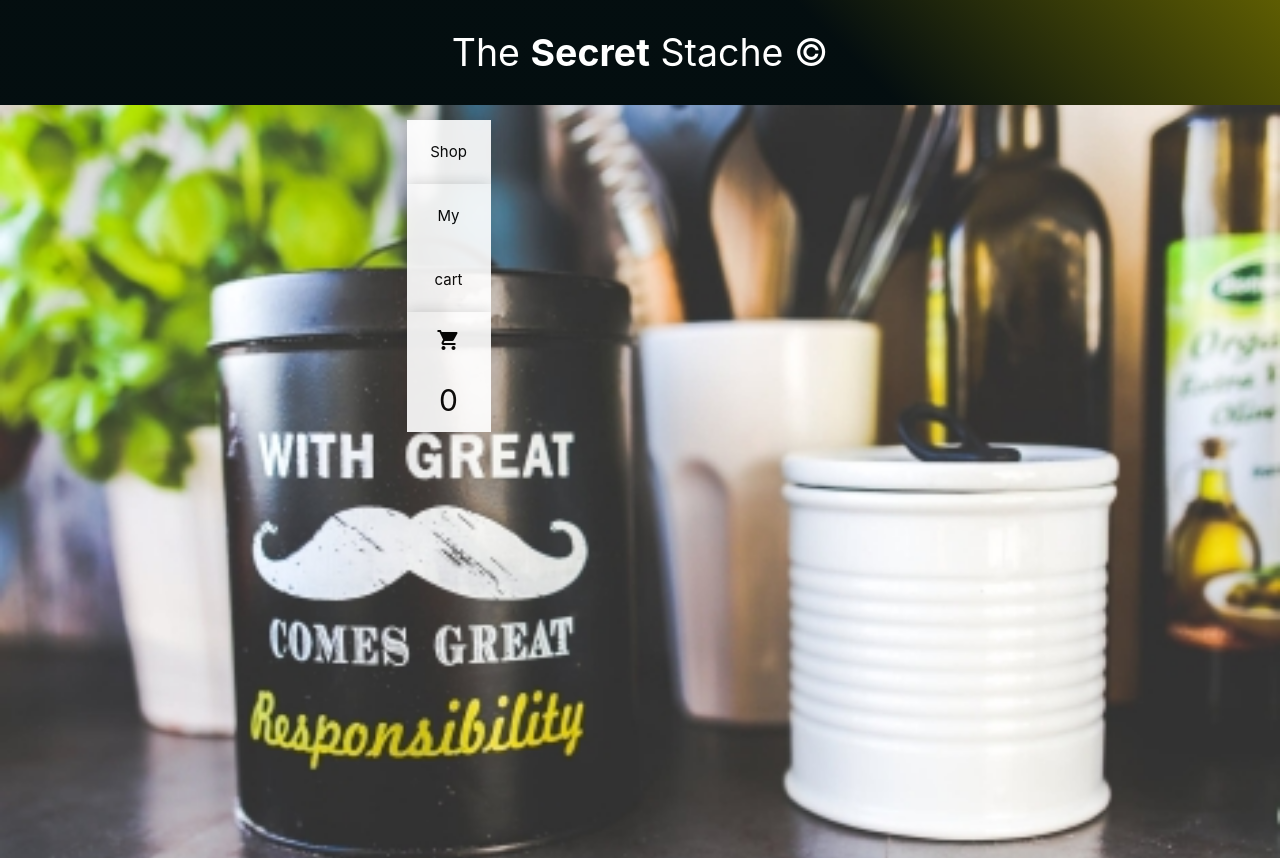
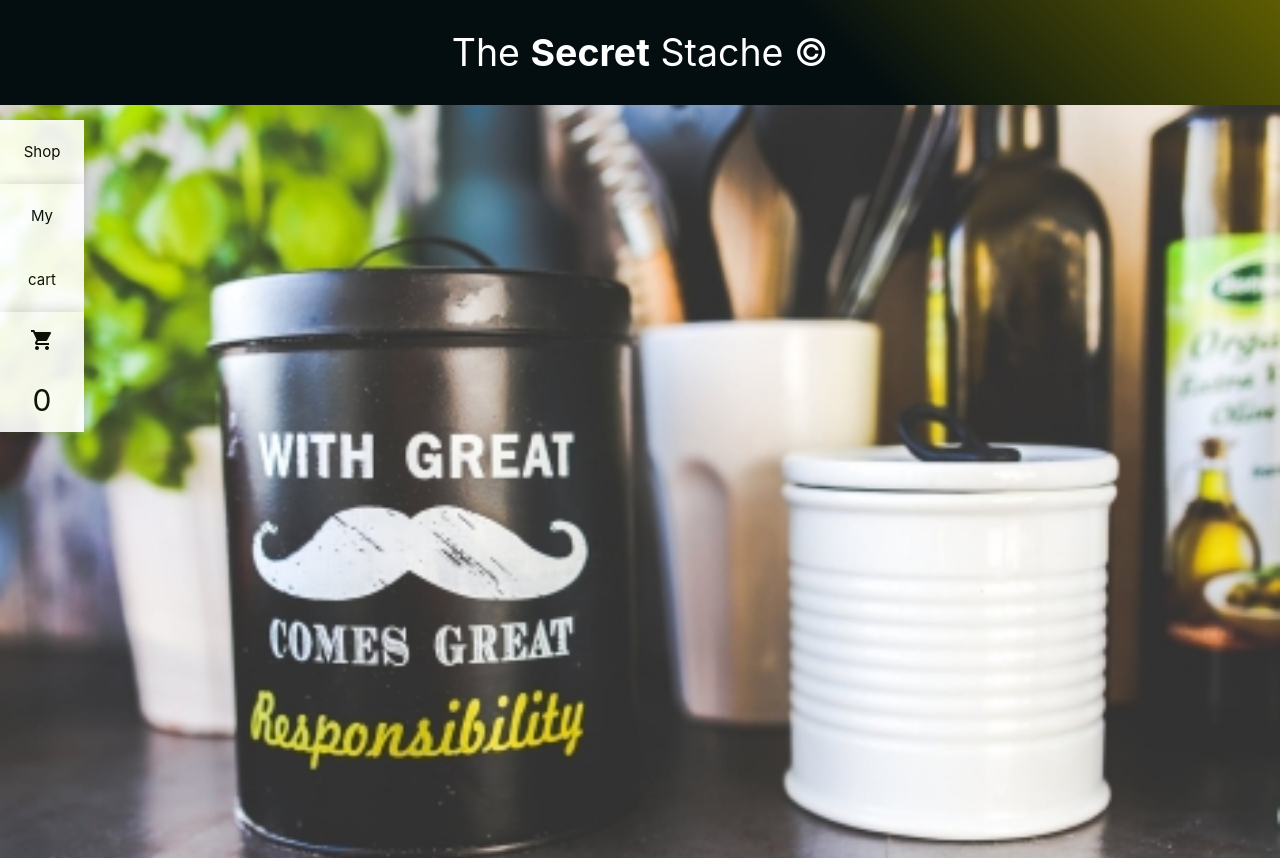
Before and after one commit to milano12345/speakerSource, a React (Create React App) app in the folder shopping-cart/: page / in a window 1280 px wide. Shown: the top 858 px of the page. Built offline with nearby package versions, Linux system fonts and the light colour scheme; no server answers.

Commit message:
added flex to mybox

```diff
--- a/shopping-cart/src/index.css
+++ b/shopping-cart/src/index.css
@@ -43,7 +43,8 @@
 }
 
 .myBox2 {
-    display: inline-block;
+    display: flex;
+    justify-content: flex-end;
     background: rgba(114, 186, 94, 0.05);
 }
 
@@ -70,7 +71,7 @@ nav {
 .floater {
     position: fixed;
     top: 8rem;
-    left: 27.1rem;
+    left: 0;
     display: flex;
     justify-content: flex-end;
     flex-direction: column;
```
